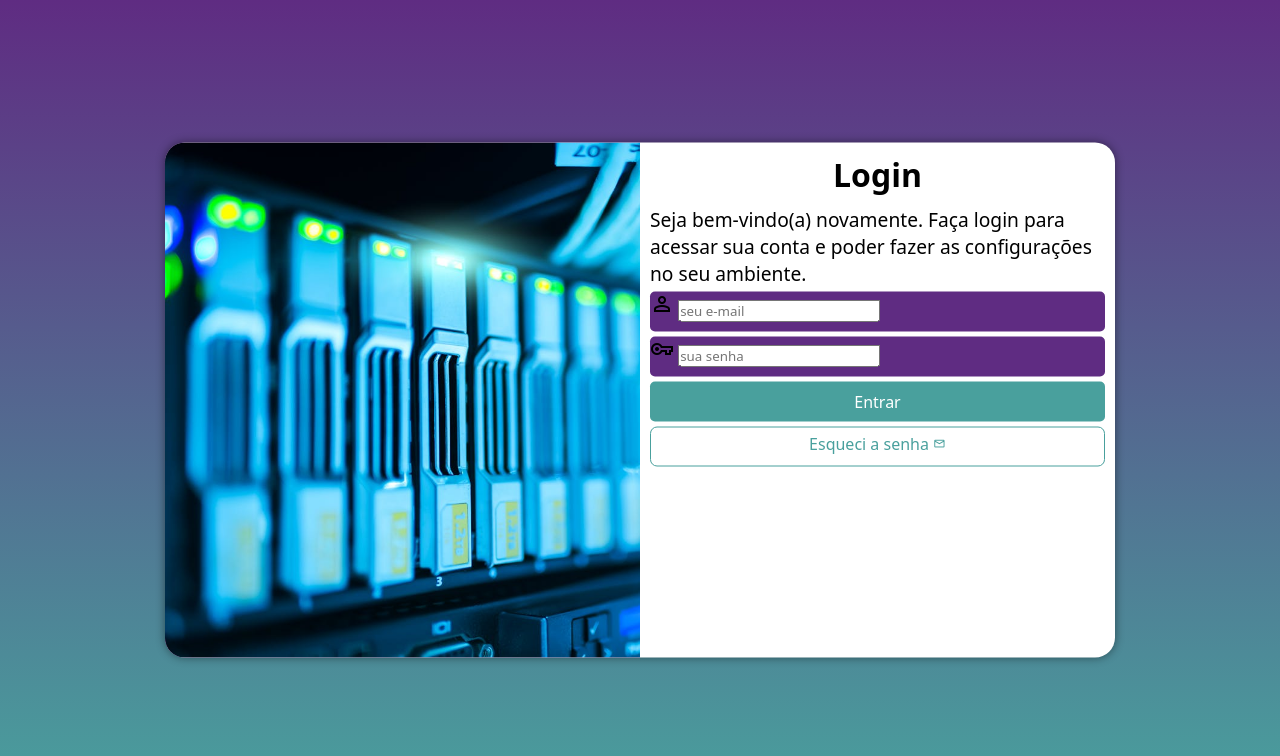
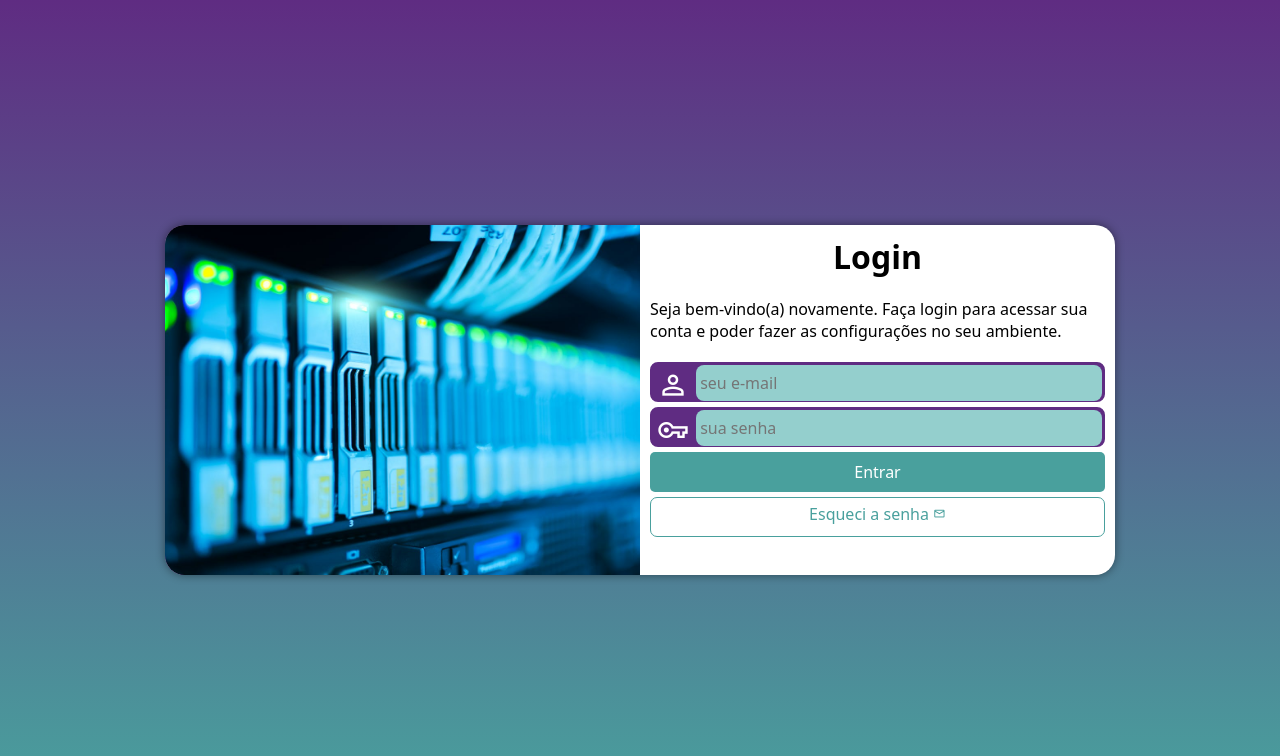
Before and after one commit to FillipiMadureira/projeto-login, a plain HTML site: page index.html in a window 1280 px wide. Drawn offline with nearby package versions, Linux system fonts and the light colour scheme.

Commit message:
projeto pronto

```diff
--- a/estilos/meida-query.css
+++ b/estilos/meida-query.css
@@ -1,6 +1,6 @@
 @charset "UTF-8";
 
-@media screen and (min-width: 768px) and (max-width: 992px) {
+@media screen and (min-width: 768px) and (max-width: 992px) { /* CONFIGURACAO PARA TABLET */
 
     body {
         background-image: linear-gradient(to top, #49a09d, #5f2c82);
@@ -8,6 +8,7 @@
 
     section#login {
         width: 80vw;
+        height: 280px;
     }
 
     section#login > div#imagem {
@@ -22,7 +23,7 @@
     }
 }
 
-@media screen and (min-width: 992px) {
+@media screen and (min-width: 992px) { /* CONFIGURACAO PARA DESKTOP */
 
     body {
         background-image: linear-gradient(to top, #49a09d, #5f2c82);
@@ -30,6 +31,7 @@
 
     section#login {
         width: 950px;
+        height: 350px;
     }
 
     section#login > div#imagem {
@@ -48,6 +50,7 @@
     }
 
     div#formulario > p {
-        font-size: 1.2em;
+        font-size: 1em;
+        margin: 20px 0px;
     }
 }
--- a/estilos/style.css
+++ b/estilos/style.css
@@ -29,7 +29,6 @@
         position: absolute;
         top: 50%;
         left: 50%;
-        transform: translate(-50%, -50%);
         overflow: hidden;
 
         background-color: white;
@@ -38,6 +37,7 @@
         border-radius: 20px;
         box-shadow: 0px 0px 10px rgba(0, 0, 0, 0.459);
 
+        transform: translate(-50%, -50%);
         transition: width .3s, heigth .3s;
         transition-timing-function: ease;
     }
@@ -65,15 +65,38 @@
 
     form > div.campo {
         background-color: #5f2c82;
+        border: 2px solid #5f2c82;
         display: block;
         width: 100%;
         height: 40px;
-        border-radius: 5px;
+        border-radius: 8px;
         margin: 5px 0px;
     }
 
     div.campo > label {
         display: none;
+    }
+
+    div.campo > span {
+        color: white;
+        font-size: 2em;
+        width: 40px;
+        padding: 5px;
+    }
+
+    div.campo > input {
+        background-color: #94cfcd;
+        font-size: 1em;
+        width: calc(100% - 45px);
+        height: 100%;
+        border: 0px;
+        border-radius: 8px;
+        padding: 4px;
+        transform: translateY(-12px);
+    }
+
+    div.campo > input:focus-within {
+        background-color: white;
     }
 
     form > input[type=submit] {
```
